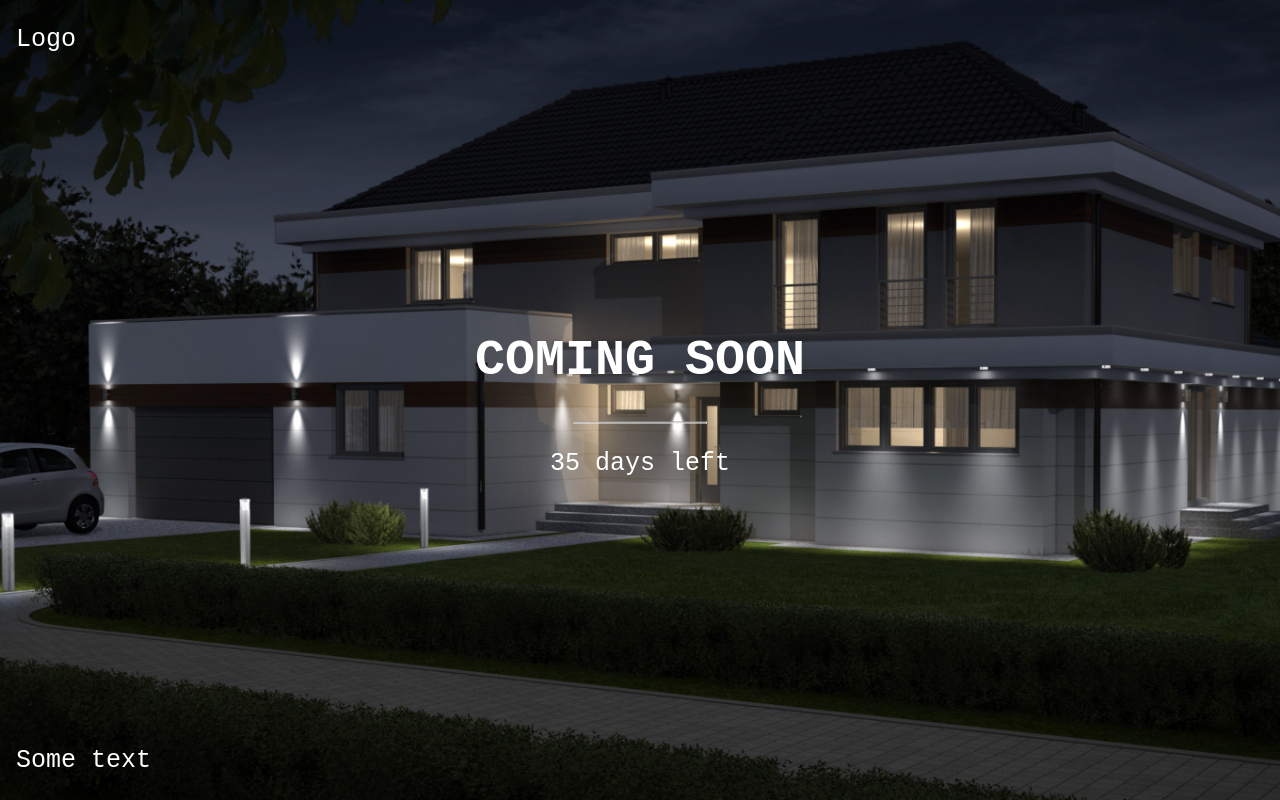
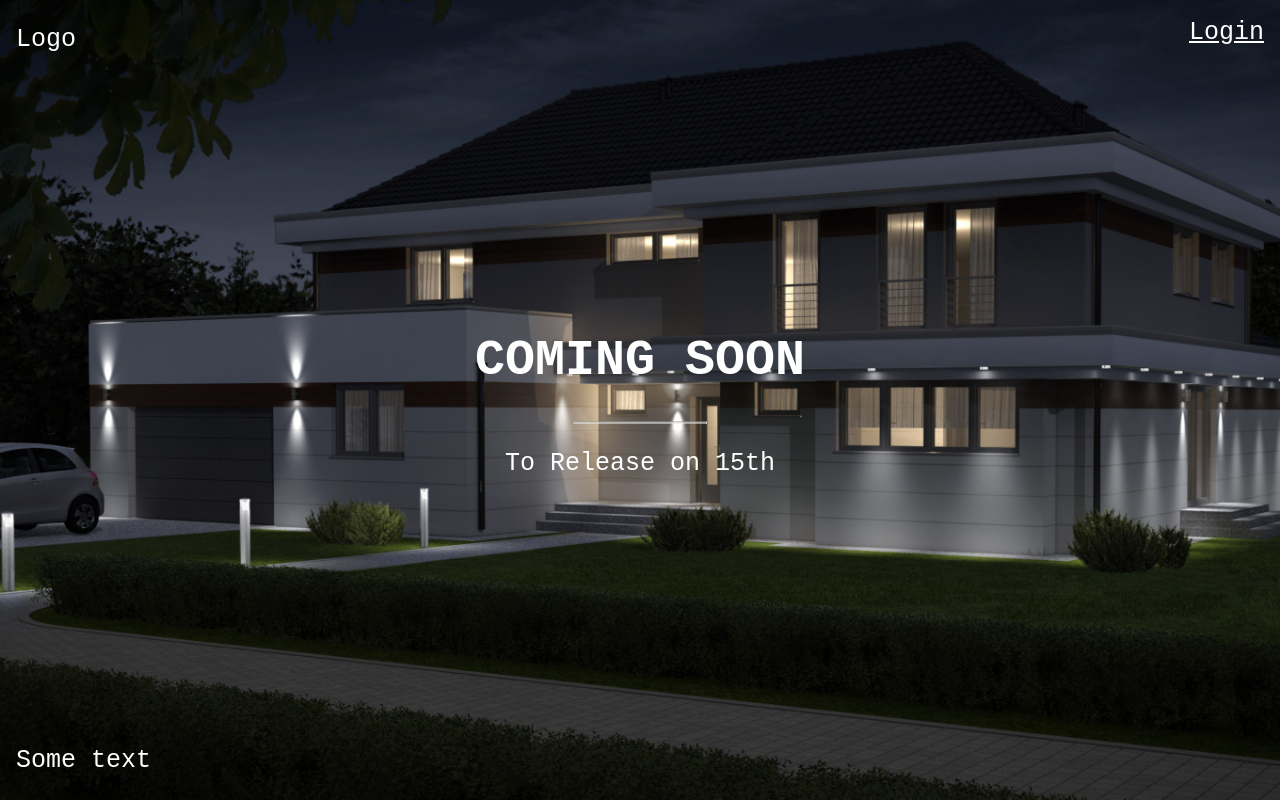
Before and after one commit to d21bhardwaj/Cushy, a Django app: page / in a window 1280 px wide. Run offline with Django 3.2, Linux system fonts and the light colour scheme.

Commit message:
Add files via upload

```diff
--- a/pine/main/templates/index.html
+++ b/pine/main/templates/index.html
@@ -16,7 +16,13 @@ body, html {
   font-family: "Courier New", Courier, monospace;
   font-size: 25px;
 }
+.topright{
+  position: absolute;
+  top: 18px;
+  right: 16px;
 
+
+}
 .topleft {
   position: absolute;
   top: 0;
@@ -43,15 +49,29 @@ hr {
 }
 </style>
 <body>
+  <div class="bgimg">
+  <div class="topright">
 
-<div class="bgimg">
+      {% if user.is_authenticated %}
+
+        <p>Logged as {{ user.username }}</p>
+        <a class="btn btn-primary" href="{% url 'logout' %}" style="color: white">Logout</a>
+      {% else %}
+        <a class="btn btn-primary" href="{% url 'social:begin' 'google-oauth2' %}" style="color:white">
+          Login
+        </a>
+      {% endif %}
+
+
+  </div>
+
   <div class="topleft">
     <p>Logo</p>
   </div>
   <div class="middle">
     <h1>COMING SOON</h1>
     <hr>
-    <p>35 days left</p>
+    <p>To Release on 15th</p>
   </div>
   <div class="bottomleft">
     <p>Some text</p>
--- a/pine/main/urls.py
+++ b/pine/main/urls.py
@@ -3,7 +3,13 @@ from django.urls import path, include, re_path
 from django.contrib.auth import views as auth_views
 from django.views.generic import RedirectView
 from main import views
+#Login
 
+from django.contrib.auth import logout
+from django.conf import settings
 urlpatterns = [
     path('', views.index, name='index'),
+    path('', include('social_django.urls', namespace='social')),
+    path('logout/', logout, {'next_page': 'users:login'},
+    name='logout'),
 ]
--- a/pine/pine/urls.py
+++ b/pine/pine/urls.py
@@ -18,8 +18,14 @@ from django.urls import path, include, re_path
 from django.contrib.auth import views as auth_views
 from django.views.generic import RedirectView
 from main import views
+#Login
+
+from django.contrib.auth.views import logout
 
 urlpatterns = [
     path('admin/', admin.site.urls),
     path('',include('main.urls')),
+    path('', include('social_django.urls', namespace='social')),
+    path('logout/', logout, '', include('social_django.urls', namespace='social',
+    name='logout'),
 ]
```
Also changed, not shown: pine/pine/settings.py (+23 -1 lines), pine/db.sqlite3.
